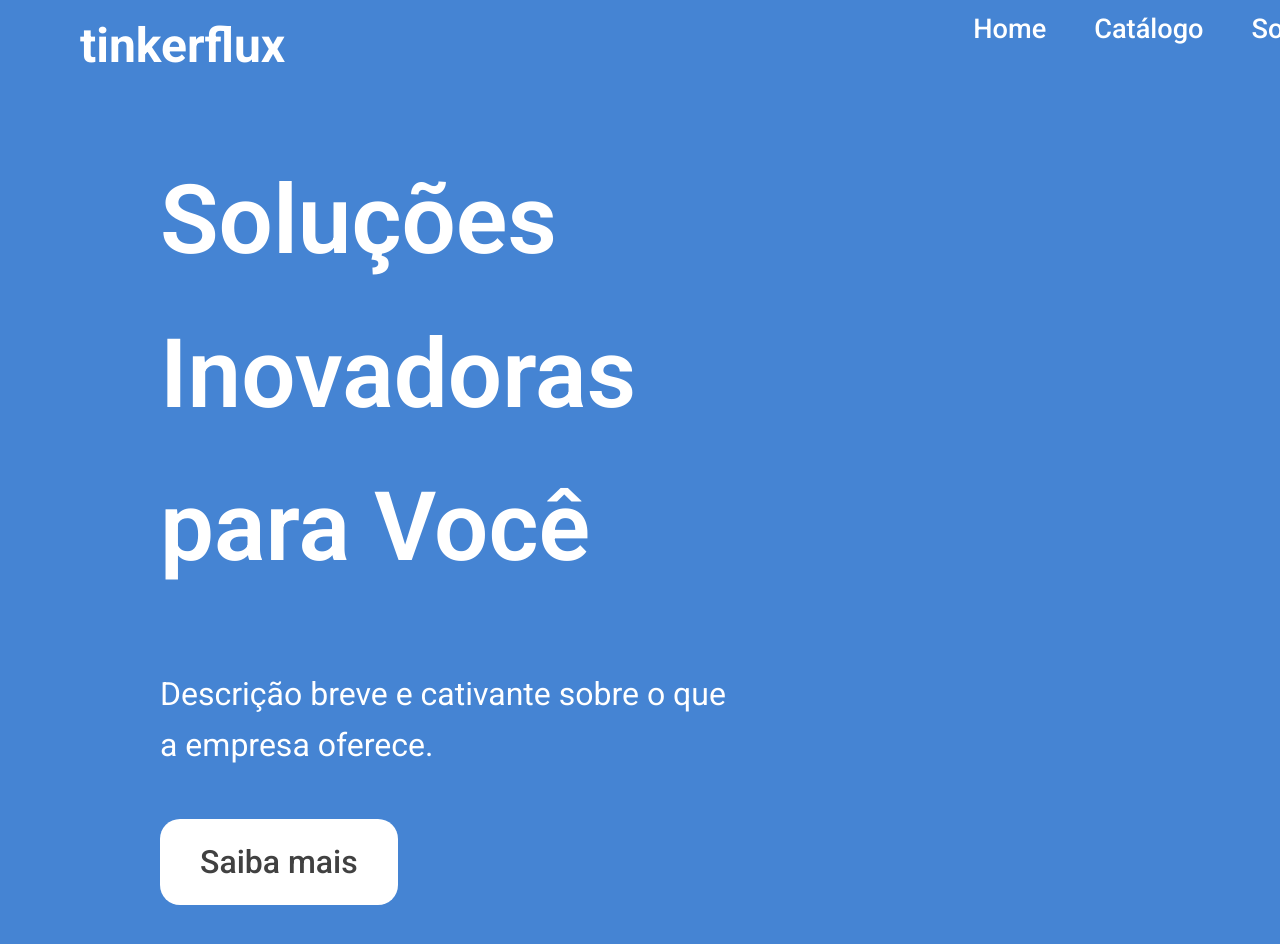
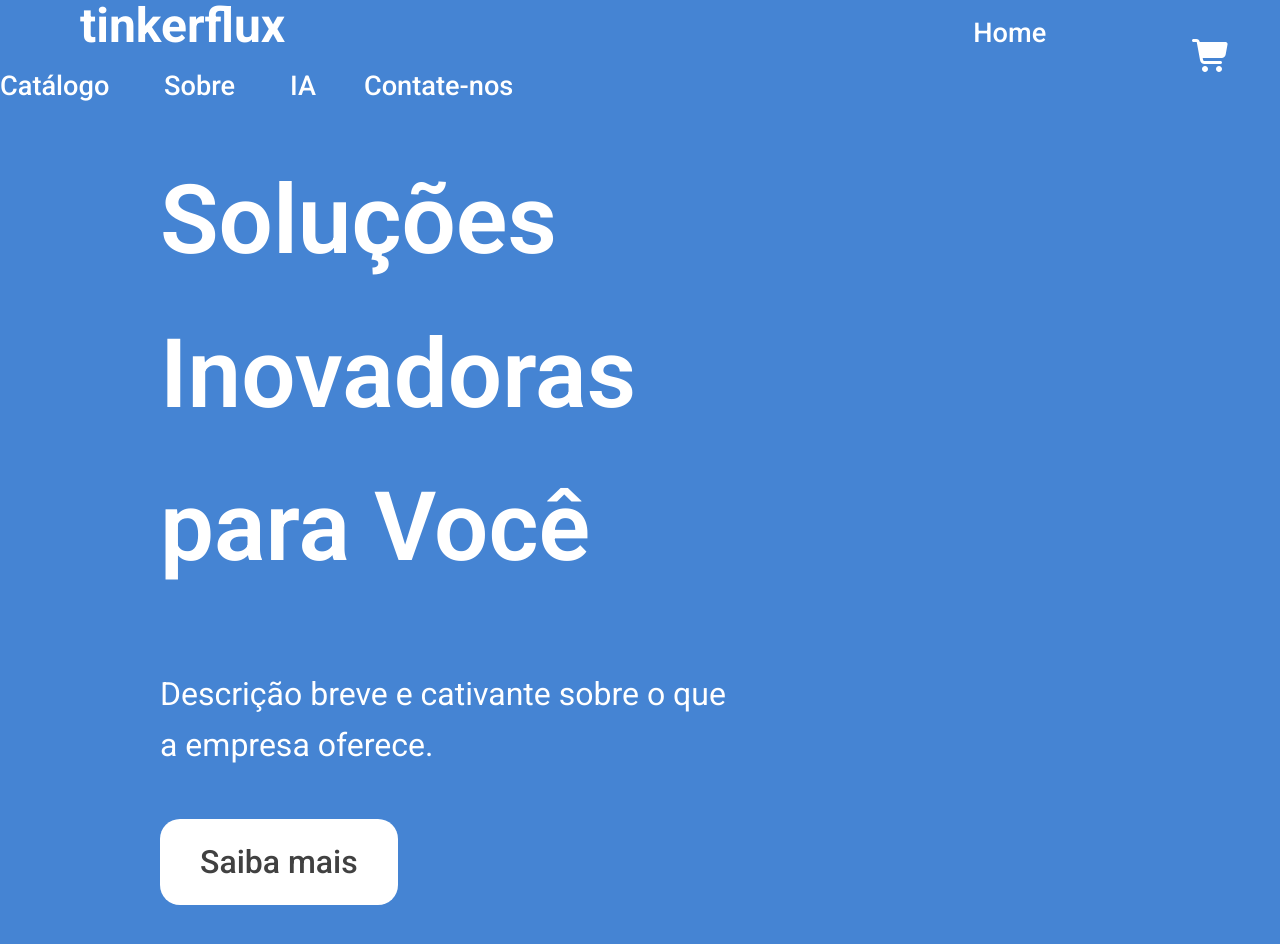
Before and after one commit to TinkerFluxHackathon/Tinker-Front, a Vue app: page /home in a window 1280 px wide. Shown: the top 944 px of the page. Built offline with nearby package versions, Linux system fonts and the light colour scheme; a web font is replaced by a local one.

Commit message:
FIX: Arrumar as rotas do header Fixes #19

```diff
--- a/src/components/Header.vue
+++ b/src/components/Header.vue
@@ -3,7 +3,7 @@
 
 <template>
   <header class="header">
-    <nav class="cabecalho">
+    <nav>
        <router-link to="/home"> <span class="logo-text">tinkerflux</span></router-link>
     <router-link to="/home">Home </router-link>
     <router-link to="/products">Catálogo </router-link>
@@ -11,6 +11,7 @@
     <router-link to="/ia">IA</router-link>
     <router-link to="/contact">Contate-nos</router-link>
     </nav>
+    <router-link to="/cart"><img src="/public/cart-image.svg" alt="cart-image" class="cart-link"></router-link>
   </header>
 
 </template>
@@ -28,11 +29,7 @@ header {
   display: flex;
   align-items: center;
 }
-.cabecalho {
-  display: flex;
-  align-items: flex-start;
 
-}
 
 .logo-text {
   font-size: 3rem;
@@ -49,4 +46,10 @@ header a {
   margin-top: 0.5rem;
   font-weight: 500;
 }
+
+.cart-link {
+  width: 2.5rem;
+  height: 2.5rem;
+  margin: 1.3rem 0 0 0;
+}
 </style>
--- a/src/router/index.js
+++ b/src/router/index.js
@@ -7,6 +7,8 @@ import Sign from '../views/Sign.vue'
 import Products from '../views/Products.vue'
 import Contact from '../views/Contact.vue'
 import IA from '../views/IA.vue'
+import About from '../views/About.vue'
+import Cart from '../views/Cart.vue'
 
 const routes = [
   {
@@ -39,6 +41,16 @@ const routes = [
     name: 'ia',
     component: IA
   },
+  {
+    path: '/about',
+    name: 'about',
+    component: About
+  },
+  {
+    path: '/cart',
+    name: 'cart',
+    component: Cart
+  },
 ]
 
 const router = createRouter({
--- /dev/null
+++ b/src/views/About.vue
@@ -0,0 +1,9 @@
+<script setup>
+
+</script>
+
+<template>
+  <main>
+
+  </main>
+</template>
--- /dev/null
+++ b/src/views/Cart.vue
@@ -0,0 +1,9 @@
+<script setup>
+
+</script>
+
+<template>
+  <main>
+
+  </main>
+</template>
```
Also changed, not shown: public/cart-image.svg (added).
